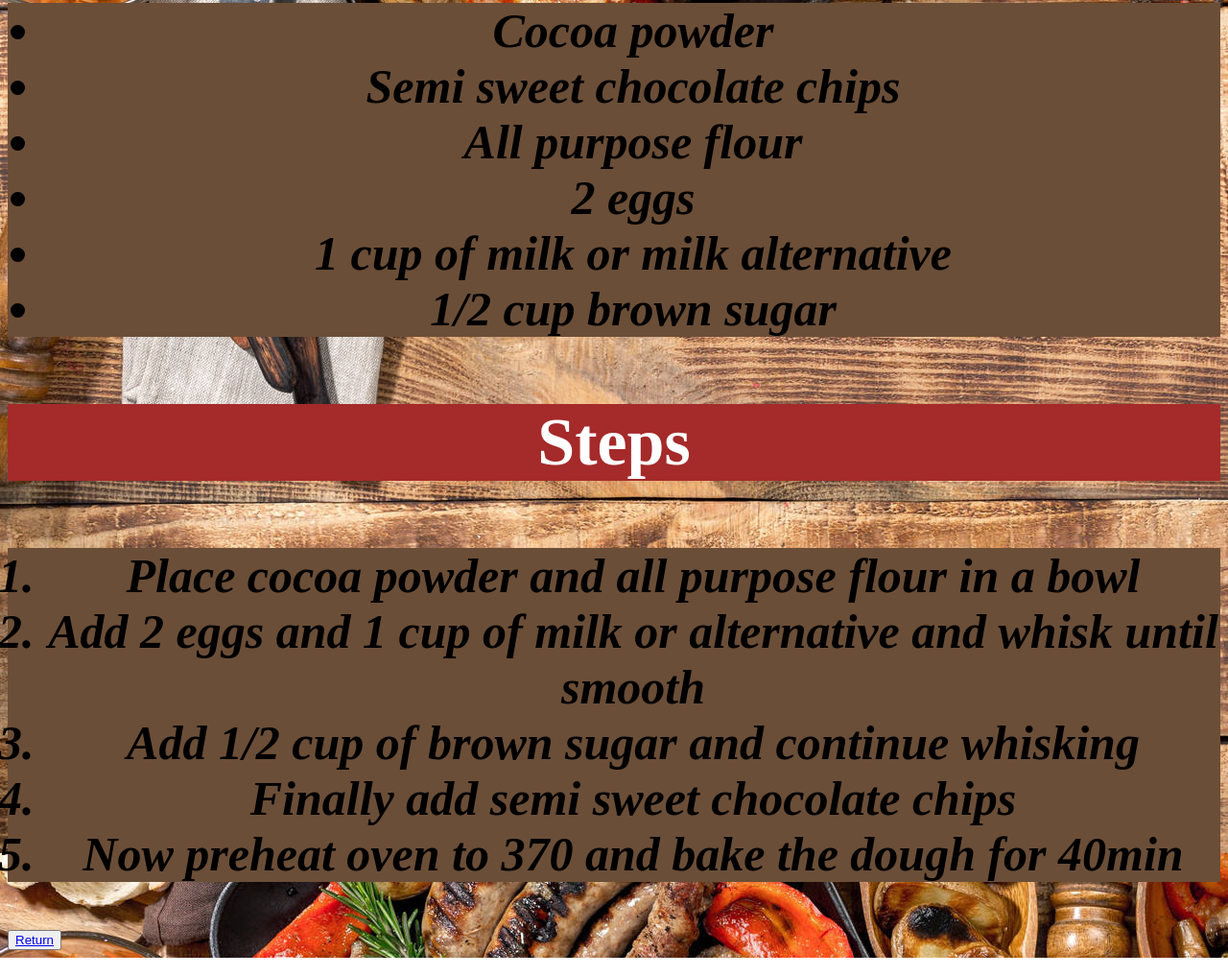
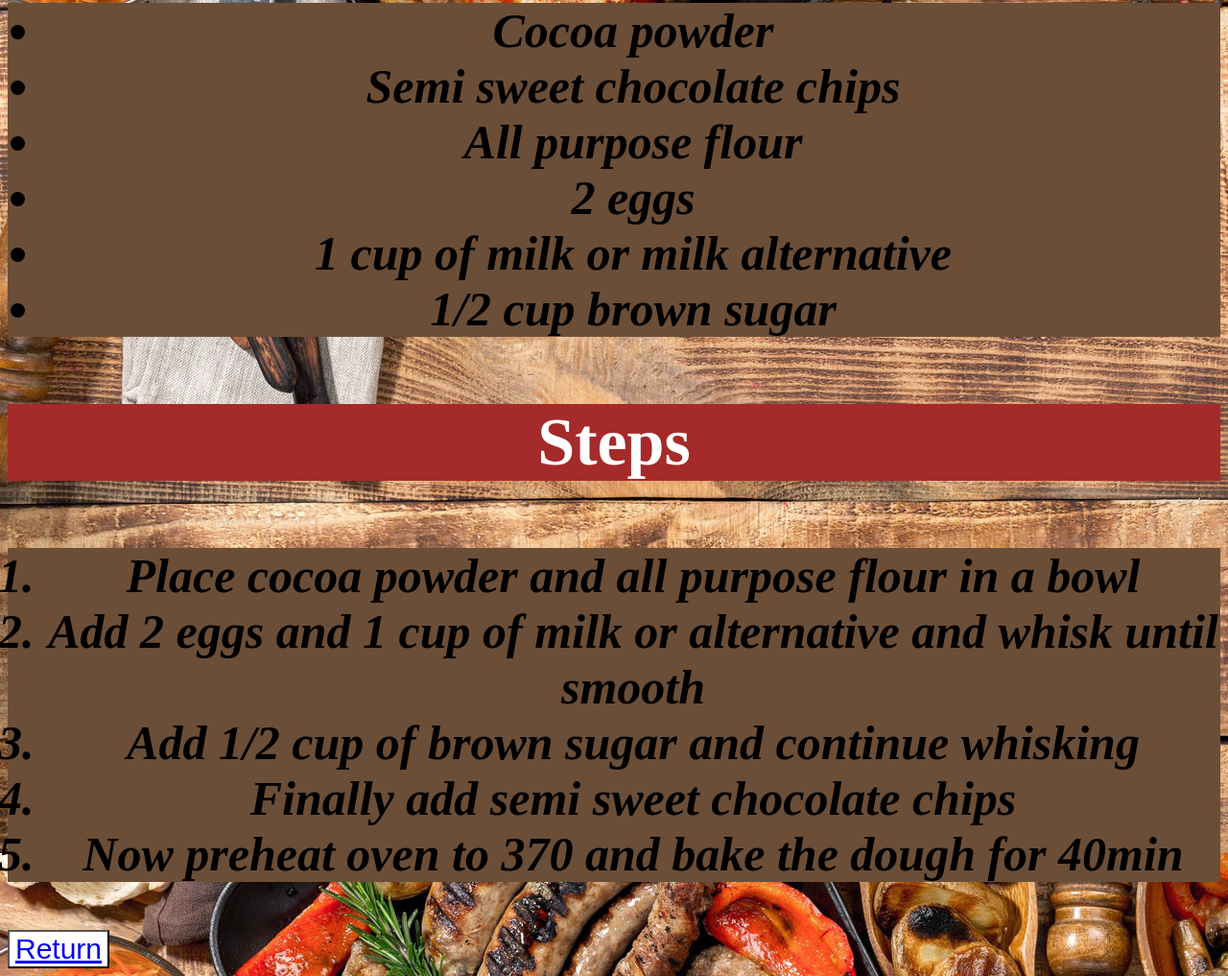
Before and after one commit to Horrent/odin-recipes, a plain HTML site: page recipes/cake.html in a window 1280 px wide. Shown: the part 1671-2688 px from the top of the page at 96% size. Drawn offline with Linux system fonts and the light colour scheme.

Commit message:
Minor adjustments

```diff
--- a/style.css
+++ b/style.css
@@ -15,7 +15,7 @@ body {
 
 }
 
-/* Cake page */
+/* Template for pages */
 
 #indexhead {
     text-align:center;
@@ -36,7 +36,7 @@ h2 {
     text-align: center;
 }
 
-.center{
+.center{ /*Recipe photo centered also universal for this project*/
     display: flex;
     justify-content: center;
 
@@ -79,3 +79,8 @@ h3 {
     color: black;
     font-style: italic;
 }
+.buttonindex {
+    font-size: 30px;
+    background-color: white;
+
+}
```
